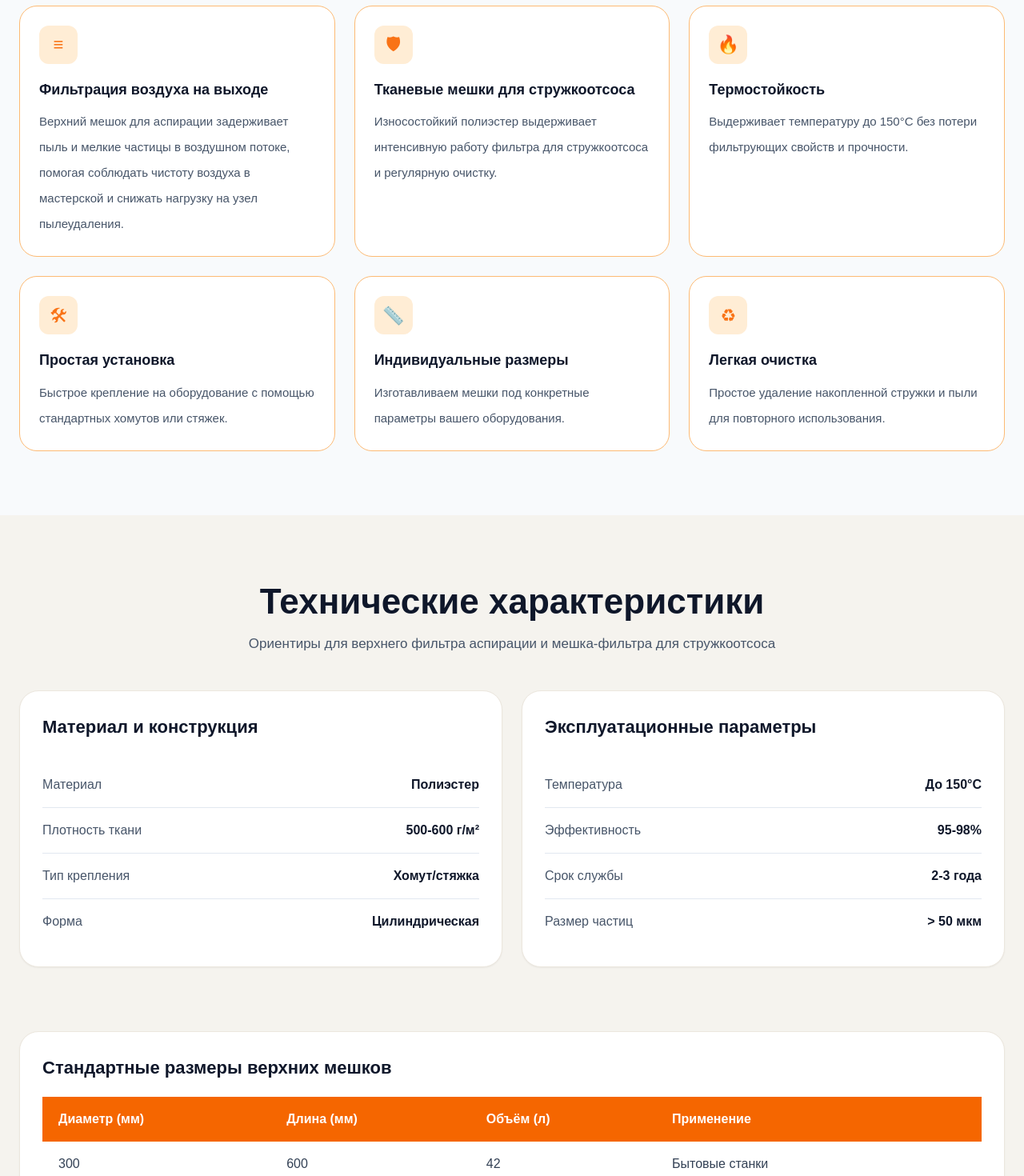
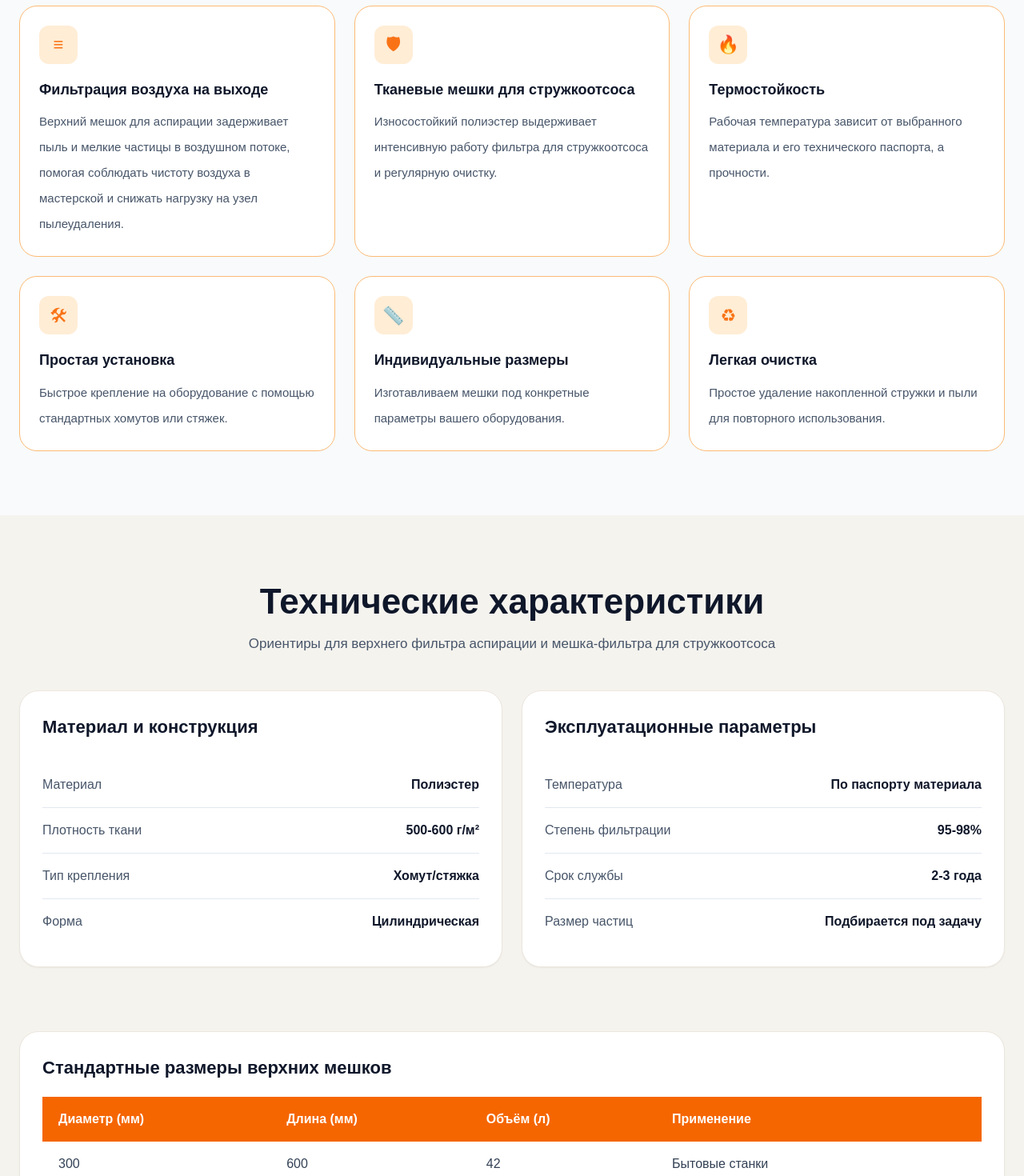
Before and after one commit to karipupkina-ux/filterflow-next, a Next.js app: page /verhnie-meshki in a window 1280 px wide. Shown: the part 840-2310 px from the top of the page at 80% size. Built offline with nearby package versions, Linux system fonts and the light colour scheme.

Commit message:
Trust: qualify upper bag technical claims

```diff
--- a/app/verhnie-meshki/page.tsx
+++ b/app/verhnie-meshki/page.tsx
@@ -400,7 +400,7 @@ export default function VerhnieMeshkiPage() {
     {
       question: "Какой срок службы верхнего мешка для аспирации?",
       answer:
-        "При аккуратной эксплуатации и своевременной очистке верхний мешок обычно служит около 2–3 лет. На срок влияют пыль древесины, влажность и режим работы оборудования.",
+        "Срок службы верхнего мешка зависит от материала, типа пыли, влажности, нагрузки и способа очистки. Менять мешок стоит при повреждении ткани или швов, росте сопротивления либо заметном ухудшении работы системы.",
     },
     {
       question: "Можно ли заказать нестандартный размер верхнего мешка?",
@@ -561,7 +561,7 @@ export default function VerhnieMeshkiPage() {
               <div className="mb-5 flex h-12 w-12 items-center justify-center rounded-xl bg-orange-100 text-[22px] text-orange-500">🔥</div>
               <h3 className="mb-3 text-[18px] font-semibold leading-snug text-[#0f172a]">Термостойкость</h3>
               <p className="text-[15px] leading-8 text-[#475569]">
-                Выдерживает температуру до 150°C без потери фильтрующих свойств и
+                Рабочая температура зависит от выбранного материала и его технического паспорта, а
                 прочности.
               </p>
             </div>
@@ -639,10 +639,10 @@ export default function VerhnieMeshkiPage() {
               <div>
                 <div className="flex items-center justify-between gap-6 border-b border-slate-200 py-4">
                   <span className="text-[16px] text-[#475569]">Температура</span>
-                  <span className="text-right text-[16px] font-semibold text-[#0f172a]">До 150°C</span>
+                  <span className="text-right text-[16px] font-semibold text-[#0f172a]">По паспорту материала</span>
                 </div>
                 <div className="flex items-center justify-between gap-6 border-b border-slate-200 py-4">
-                  <span className="text-[16px] text-[#475569]">Эффективность</span>
+                  <span className="text-[16px] text-[#475569]">Степень фильтрации</span>
                   <span className="text-right text-[16px] font-semibold text-[#0f172a]">95-98%</span>
                 </div>
                 <div className="flex items-center justify-between gap-6 border-b border-slate-200 py-4">
@@ -651,7 +651,7 @@ export default function VerhnieMeshkiPage() {
                 </div>
                 <div className="flex items-center justify-between gap-6 py-4">
                   <span className="text-[16px] text-[#475569]">Размер частиц</span>
-                  <span className="text-right text-[16px] font-semibold text-[#0f172a]">&gt; 50 мкм</span>
+                  <span className="text-right text-[16px] font-semibold text-[#0f172a]">Подбирается под задачу</span>
                 </div>
               </div>
             </div>
```
